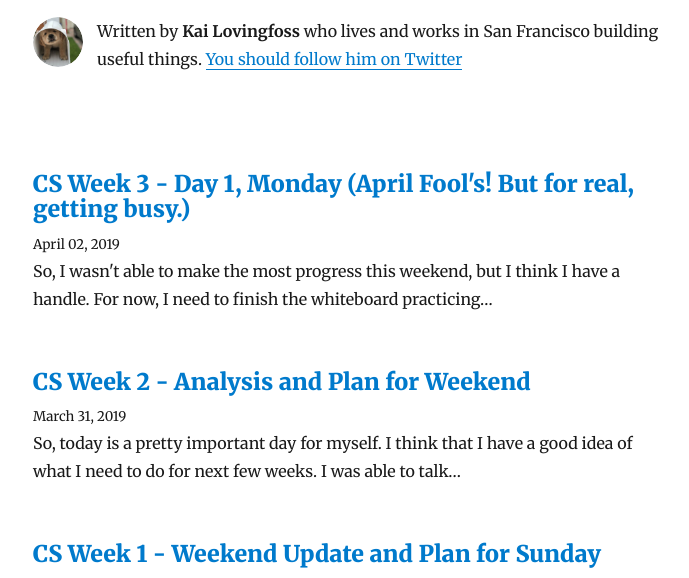
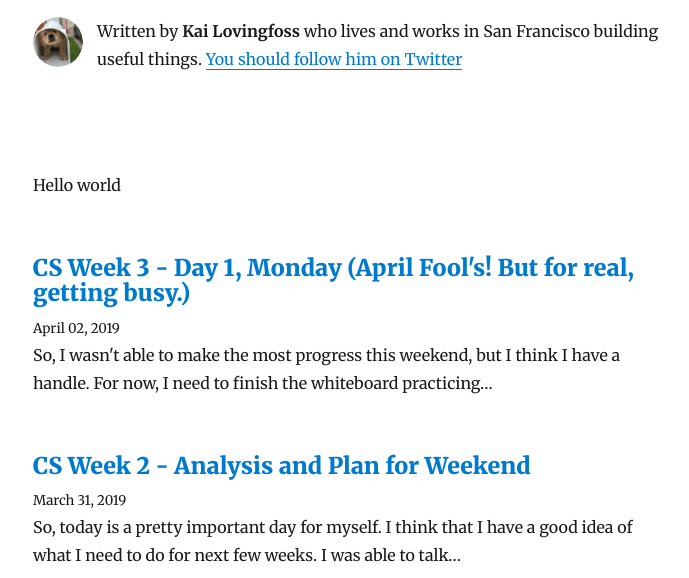
Before and after one commit to tryingtokeepup/kais-blog, a Gatsby site: page / in a window 1280 px wide. Shown: the part 207-785 px from the top of the page, without its empty margins (292-981 px from the left). Built offline with nearby package versions, Linux system fonts and the light colour scheme; Gatsby itself is replaced by a stand-in of ours; some packages are replaced by stand-ins of ours.

Commit message:
added moment, setting up new filter component for future refactoring.

```diff
--- a/package.json
+++ b/package.json
@@ -26,6 +26,7 @@
     "gatsby-source-filesystem": "^2.0.20",
     "gatsby-transformer-remark": "^2.2.4",
     "gatsby-transformer-sharp": "^2.1.13",
+    "moment": "^2.24.0",
     "prismjs": "^1.15.0",
     "react": "^16.8.1",
     "react-dom": "^16.8.1",
--- /dev/null
+++ b/src/components/filter.js
@@ -0,0 +1,5 @@
+import React from 'react';
+
+export default function Filter({ data }) {
+  return <div>Hello world</div>;
+}
--- a/src/pages/index.js
+++ b/src/pages/index.js
@@ -1,16 +1,25 @@
 import React from 'react';
 import { Link, graphql } from 'gatsby';
-
+import Filter from '../components/filter';
 import Bio from '../components/bio';
 import Layout from '../components/layout';
 import SEO from '../components/seo';
 import { rhythm } from '../utils/typography';
+import moment from 'moment';
+class BlogIndex extends React.Component {
+  constructor(props) {
+    console.log('props before turing into state', props);
+    super(props);
+    this.state = {
+      data: props.data
+    };
+  }
 
-class BlogIndex extends React.Component {
   render() {
-    const { data } = this.props;
-    const siteTitle = data.site.siteMetadata.title;
-    const posts = data.allMarkdownRemark.edges;
+    console.log(this.state);
+    //const { data } = this.props;
+    const siteTitle = this.state.data.site.siteMetadata.title;
+    const posts = this.state.data.allMarkdownRemark.edges;
 
     return (
       <Layout location={this.props.location} title={siteTitle}>
@@ -19,6 +28,7 @@ class BlogIndex extends React.Component {
           keywords={[`blog`, `gatsby`, `javascript`, `react`]}
         />
         <Bio />
+        <Filter data={this.state.data.allMarkdownRemark.edges} />
         {posts.map(({ node }) => {
           const title = node.frontmatter.title || node.fields.slug;
           return (
```
Also changed, not shown: 1 other file.
